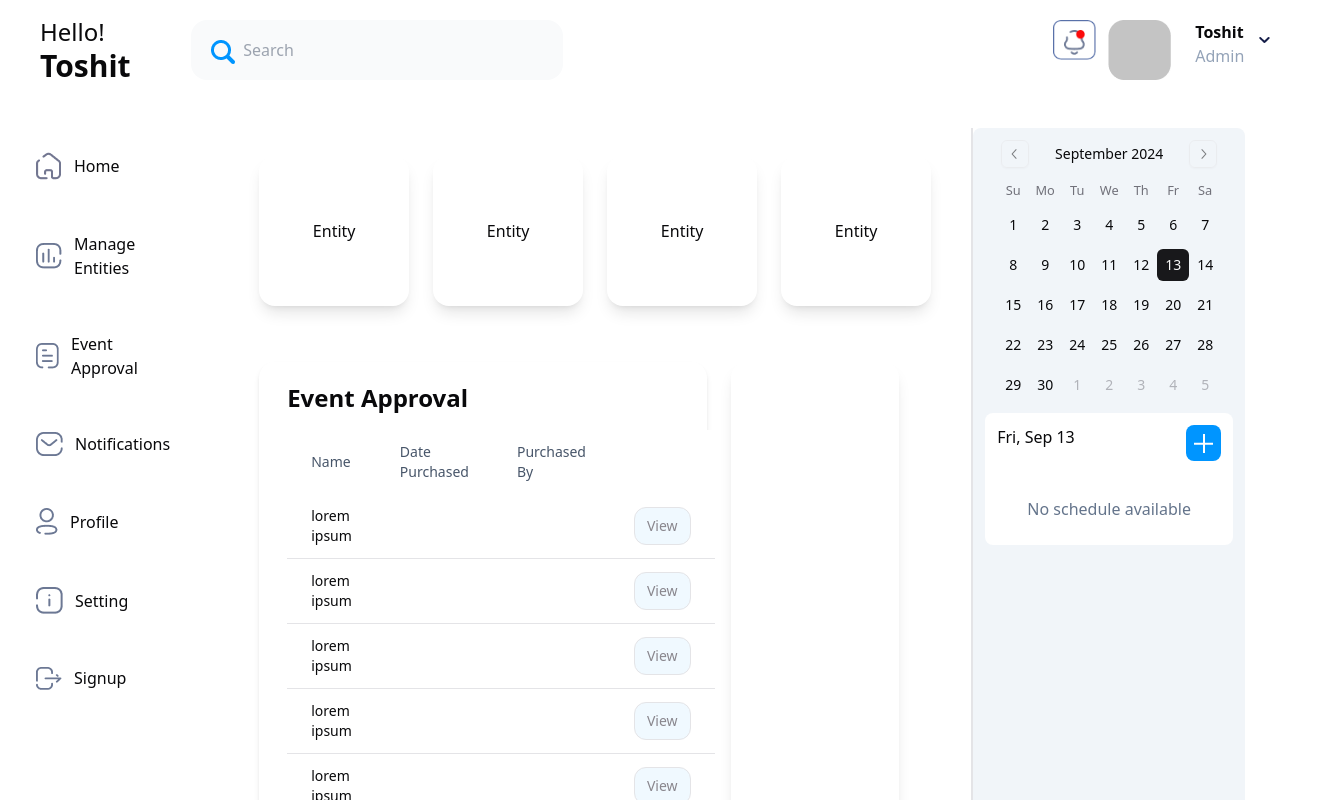
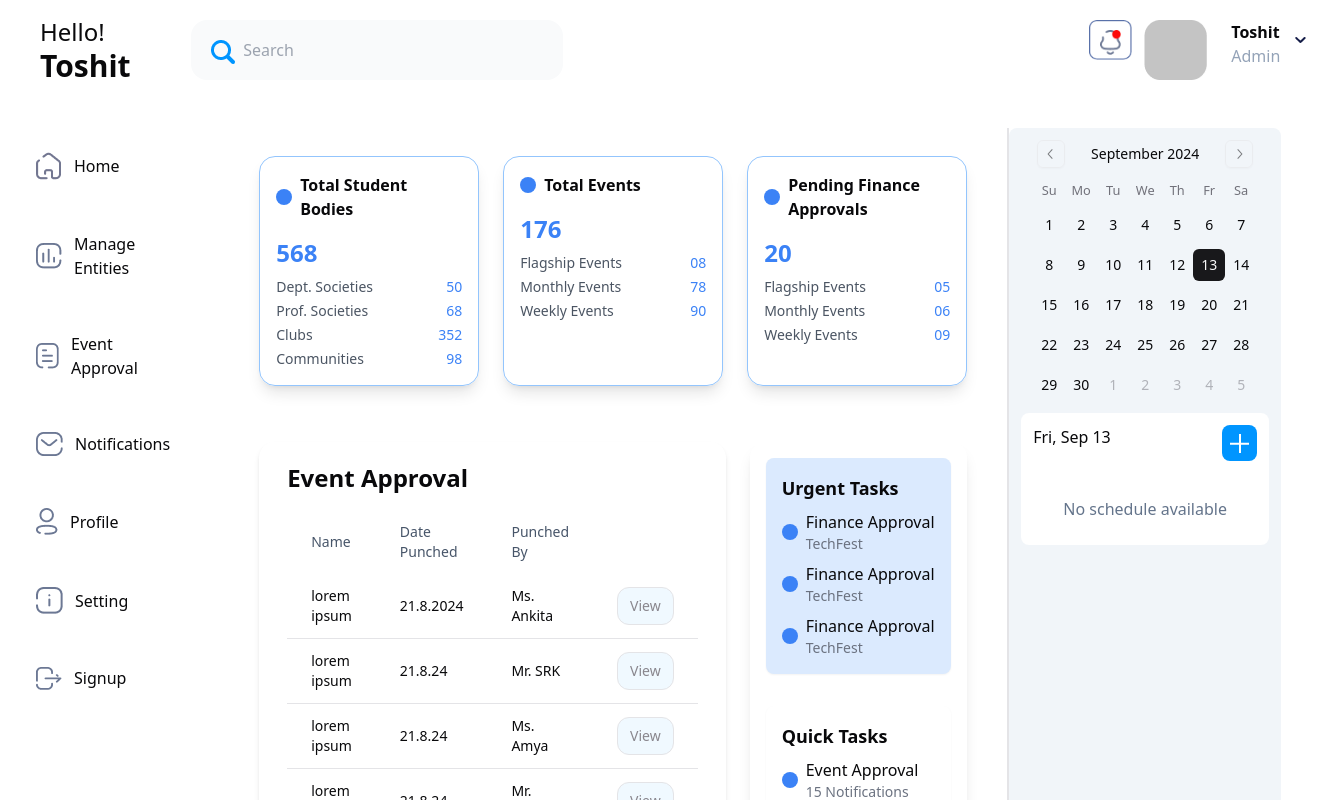
Before and after one commit to paldebarun/cu-dashboardV2, a Next.js app: page /centralOffice in a window 1280 px wide. Shown: the top 800 px of the page, 1321 px wide, since content can reach past the window. Built offline with nearby package versions, Linux system fonts and the light colour scheme.

Commit message:
Entity details changes

```diff
--- a/app/centralOffice/page.tsx
+++ b/app/centralOffice/page.tsx
@@ -83,26 +83,38 @@ const sidebarData=[
 
 ]
 
-const EntityData=[
-    {   text:"Entity",
-        width:178,
-        height:181
-    },
-    {   text:"Entity",
-        width:178,
-        height:181
-    },
-    {   text:"Entity",
-        width:178,
-        height:181
+const EntityData = [
+  {
+    title: "Total Student Bodies",
+    value: "568",
+    data: [
+      { label: "Dept. Societies", value: "50" },
+      { label: "Prof. Societies", value: "68" },
+      { label: "Clubs", value: "352" },
+      { label: "Communities", value: "98" }
+    ]
   },
   {
-        text:"Entity",
-        width:178,
-        height:181
+    title: "Total Events",
+    value: "176",
+    data: [
+      { label: "Flagship Events", value: "08" },
+      { label: "Monthly Events", value: "78" },
+      { label: "Weekly Events", value: "90" }
+    ]
   },
 
+  {
+    title: "Pending Finance Approvals",
+    value: "20",
+    data: [
+      { label: "Flagship Events", value: "05" },
+      { label: "Monthly Events", value: "06" },
+      { label: "Weekly Events", value: "09" }
     ]
+  }
+];
+
 
 interface ScheduleEvent {
   start: string;
@@ -493,32 +505,32 @@ const eventApprovalData=[
 
     {
       name:"lorem ipsum",
-      datepurchased:"",
-      purchasedby:"",
+      datepurchased:"21.8.2024",
+      purchasedby:"Ms. Ankita",
 
     },
     {
       name:"lorem ipsum",
-      datepurchased:"",
-      purchasedby:"",
+      datepurchased:"21.8.24",
+      purchasedby:"Mr. SRK",
 
       },
       {
         name:"lorem ipsum",
-      datepurchased:"",
-      purchasedby:"",
+      datepurchased:"21.8.24",
+      purchasedby:"Ms. Amya",
 
       },
       {
         name:"lorem ipsum",
-        datepurchased:"",
-        purchasedby:"",
+        datepurchased:"21.8.24",
+        purchasedby:"Mr. Toshit",
 
       },
       {
         name:"lorem ipsum",
-        datepurchased:"",
-        purchasedby:"",
+        datepurchased:"21.8.24",
+        purchasedby:"Ms. Ankita",
 
       }
 ]
@@ -597,15 +609,30 @@ const Page = () => {
 
           <div className='w-full flex px-10 py-7 '>
      <div className='w-11/12 border-r-2'>
-            <div className='w-full h-auto flex gap-6 py-7 px-10'>
+            <div className="w-full h-auto flex gap-6 py-7 px-10">
   {
     EntityData.map((entity, index) => (
-                  <div key={index} className="w-[150px] h-[150px] rounded-2xl shadow-lg flex items-center justify-center">
-                    <p>{entity.text}</p>
+      <div key={index} className="w-[220px] h-auto p-4 rounded-2xl shadow-lg border border-blue-300">
+        <div className="flex items-center gap-2 mb-4">
+          <span className="icon bg-blue-500 text-white p-2 rounded-full"></span>
+          <p className="font-semibold">{entity.title}</p>
+        </div>
+
+        <p className="text-2xl font-bold text-blue-500 mb-2">{entity.value}</p>
+
+        <div className="text-sm text-gray-600 space-y-1">
+          {entity.data.map((item, i) => (
+            <div key={i} className="flex justify-between">
+              <span>{item.label}</span>
+              <span className="text-blue-500">{item.value}</span>
+            </div>
+          ))}
+        </div>
       </div>
     ))
   }
 </div>
+
 
             <div className='w-full flex gap-6 px-10 py-7'>
 
@@ -615,8 +642,8 @@ const Page = () => {
                 <thead className="">
                   <tr>
                     <th className="py-3 text-sm font-thin text-slate-600 px-6 text-left">Name</th>
-                    <th className="py-3 text-sm font-thin text-slate-600 px-6 text-left">Date Purchased</th>
-                    <th className="py-3 text-sm font-thin text-slate-600 px-6 text-left">Purchased By</th>
+                    <th className="py-3 text-sm font-thin text-slate-600 px-6 text-left">Date Punched</th>
+                    <th className="py-3 text-sm font-thin text-slate-600 px-6 text-left">Punched By</th>
                     <th className="py-3 text-sm font-thin text-slate-600 px-6 text-left"></th>
                   </tr>
                 </thead>
@@ -639,9 +666,65 @@ const Page = () => {
               </table>
             </div>
 
-            <div className='w-3/12 shadow-lg rounded-2xl'>
-              <p className='text-white'>xyz</p>
+            <div className="w-5/12 shadow-lg rounded-2xl flex flex-col space-y-8 p-4">
+  <div className="bg-blue-100 p-4 rounded-lg shadow-sm ">
+    <p className="text-lg font-semibold mb-2">Urgent Tasks</p>
+    <div className="space-y-2">
+      <div className="flex items-center space-x-2">
+        <span className="icon-class bg-blue-500 text-white p-2 rounded-full"></span>
+        <div>
+          <p>Finance Approval</p>
+          <p className="text-sm text-gray-500">TechFest</p>
         </div>
+      </div>
+      <div className="flex items-center space-x-2">
+        <span className="icon-class bg-blue-500 text-white p-2 rounded-full"></span>
+        <div>
+          <p>Finance Approval</p>
+          <p className="text-sm text-gray-500">TechFest</p>
+        </div>
+      </div>
+      <div className="flex items-center space-x-2">
+        <span className="icon-class bg-blue-500 text-white p-2 rounded-full"></span>
+        <div>
+          <p>Finance Approval</p>
+          <p className="text-sm text-gray-500">TechFest</p>
+        </div>
+      </div>
+    </div>
+  </div>
+
+  <div className="bg-white p-4 rounded-lg shadow-sm">
+    <p className="text-lg font-semibold mb-2">Quick Tasks</p>
+    <div className="space-y-2">
+      <div className="flex items-center space-x-2">
+        <span className="icon-class bg-blue-500 text-white p-2 rounded-full"></span>
+        <div>
+          <p>Event Approval</p>
+          <p className="text-sm text-gray-500">15 Notifications</p>
+        </div>
+
+      </div>
+      <div className="flex items-center space-x-2">
+        <span className="icon-class bg-blue-500 text-white p-2 rounded-full"></span>
+        <div>
+          <p>Entity Approval</p>
+          <p className="text-sm text-gray-500">15 Notifications</p>
+        </div>
+
+      </div>
+      <div className="flex items-center space-x-2">
+        <span className="icon-class bg-blue-500 text-white p-2 rounded-full"></span>
+        <div>
+          <p>Finance Approval</p>
+          <p className="text-sm text-gray-500">15 Notifications</p>
+        </div>
+
+      </div>
+    </div>
+  </div>
+</div>
+
 
             </div>
 
```
Lines whose indentation alone changed are shown as unchanged.
